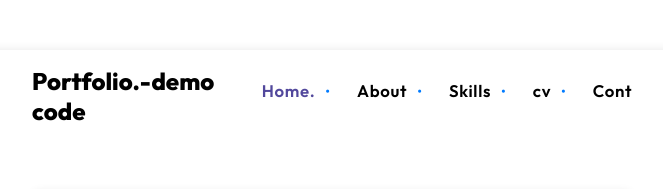
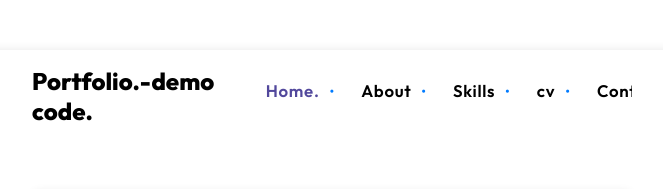
Before and after one commit to Arpitkukadiya/Kodbud-task1, a plain HTML site: page contect.html in a window 1280 px wide. Shown: the top 189 px of the page, 308-971 px from the left. Drawn offline with Linux system fonts and the light colour scheme.

Commit message:
Update contect.html

```diff
--- a/contect.html
+++ b/contect.html
@@ -85,7 +85,7 @@ a:hover {
     <header class="container">
         <div class="page-header">
             <div class="logo">
-                <a href="#">Portfolio.-demo code</a>
+                <a href="#">Portfolio.-demo code.</a>
             </div>
             <input type="checkbox" id="click">
 
```
